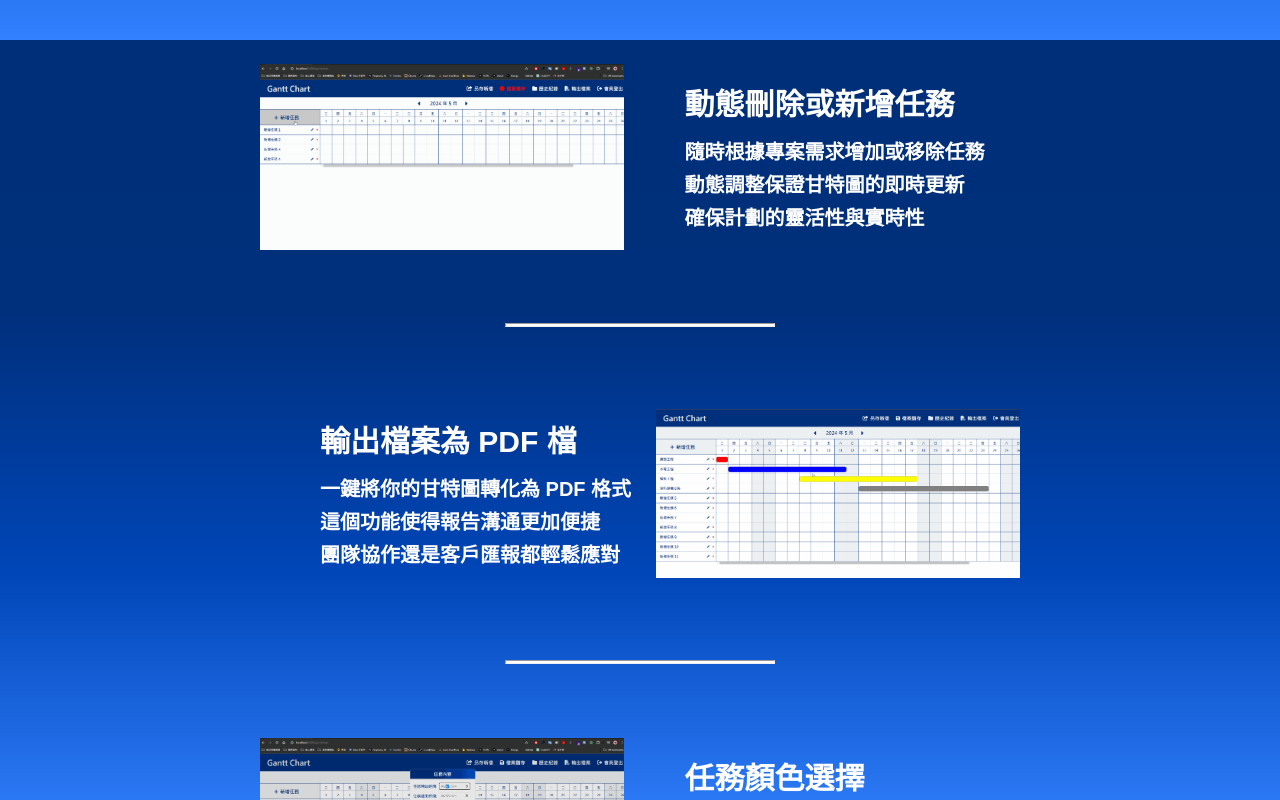
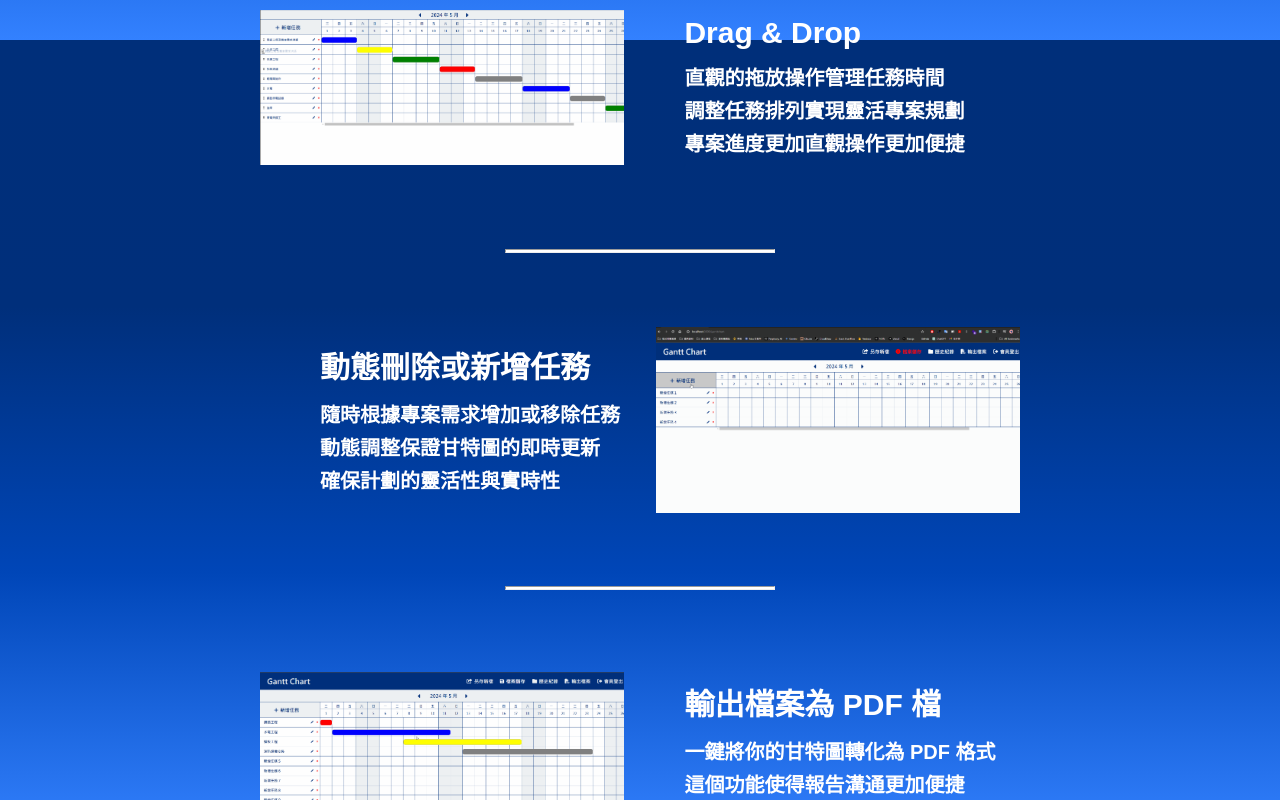
Before and after one commit to jasonlin1993/GanttChart, a Next.js app: page / in a window 1280 px wide. Shown: the part 760-1560 px from the top of the page. Built offline with nearby package versions, Linux system fonts and the light colour scheme; no server answers.

Commit message:
新增拖曳介紹圖片

```diff
--- a/src/components/MainPage.js
+++ b/src/components/MainPage.js
@@ -24,6 +24,7 @@ import {
   TaskImageContainer,
   ExportToPdfContainer,
   CenteredFlexContainer,
+  DragAndDropContainer,
   MainPageSectionStyled,
   MainPageTextContainer,
   MainPageColumnSectionStyled,
@@ -131,36 +132,45 @@ const MainPage = () => {
             {buttonText}
           </MainPageButtonStyled>
         </MainPageSectionStyled>
+        <MainPageColumnSectionStyled>
+          <DragAndDropContainer />
+          <MainPageTextContainer>
+            <Title>Drag & Drop</Title>
+            <SmallText>直觀的拖放操作管理任務時間</SmallText>
+            <SmallText>調整任務排列實現靈活專案規劃</SmallText>
+            <SmallText>專案進度更加直觀操作更加便捷</SmallText>
+          </MainPageTextContainer>
+        </MainPageColumnSectionStyled>
         <Hr />
-        <MainPageColumnSectionStyled>
-          <TaskImageContainer />
+        <MainPageReverseColumnSectionStyled>
           <MainPageTextContainer>
             <Title>動態刪除或新增任務</Title>
             <SmallText>隨時根據專案需求增加或移除任務</SmallText>
             <SmallText>動態調整保證甘特圖的即時更新</SmallText>
             <SmallText>確保計劃的靈活性與實時性</SmallText>
           </MainPageTextContainer>
-        </MainPageColumnSectionStyled>
+          <TaskImageContainer />
+        </MainPageReverseColumnSectionStyled>
         <Hr />
-        <MainPageReverseColumnSectionStyled>
+        <MainPageColumnSectionStyled>
+          <ExportToPdfContainer />
           <MainPageTextContainer>
             <Title>輸出檔案為 PDF 檔</Title>
             <SmallText>一鍵將你的甘特圖轉化為 PDF 格式</SmallText>
             <SmallText>這個功能使得報告溝通更加便捷</SmallText>
             <SmallText>團隊協作還是客戶匯報都輕鬆應對</SmallText>
           </MainPageTextContainer>
-          <ExportToPdfContainer />
-        </MainPageReverseColumnSectionStyled>
+        </MainPageColumnSectionStyled>
         <Hr />
-        <MainPageColumnSectionStyled>
-          <TaskColorContainer />
+        <MainPageReverseColumnSectionStyled>
           <MainPageTextContainer>
             <Title>任務顏色選擇 </Title>
             <SmallText>自訂任務顏色，使每一項目一目了然</SmallText>
             <SmallText>透過顏色輕鬆區分不同的階段任務</SmallText>
             <SmallText>增強專案的視覺效果和易讀性</SmallText>
           </MainPageTextContainer>
-        </MainPageColumnSectionStyled>
+          <TaskColorContainer />
+        </MainPageReverseColumnSectionStyled>
         <Hr />
         <MainPageColumnSectionStyled>
           <Title>將您的項目視覺化，</Title>
--- a/src/styles/MainPage.styled.js
+++ b/src/styles/MainPage.styled.js
@@ -2,6 +2,20 @@ import styled from "styled-components";
 import Image from "../../public/images/crud.gif";
 import Gif from "../../public/images/exportToPdf.gif";
 import Color from "../../public/images/taskColor.gif";
+import DragAndDropImage from "../../public/images/DragDropTaskAndTime.gif";
+
+export const DragAndDropContainer = styled.div`
+  background-image: url(${DragAndDropImage.src});
+  background-size: contain;
+  background-position: center center;
+  background-repeat: no-repeat;
+  width: 100%;
+  @media (max-width: 1200px) {
+    width: 80vw;
+    height: 40vw;
+    margin: 0px;
+  }
+`;
 
 export const TaskImageContainer = styled.div`
   background-image: url(${Image.src});
```
Also changed, not shown: public/images/DragDropTaskAndTime.gif (added).
